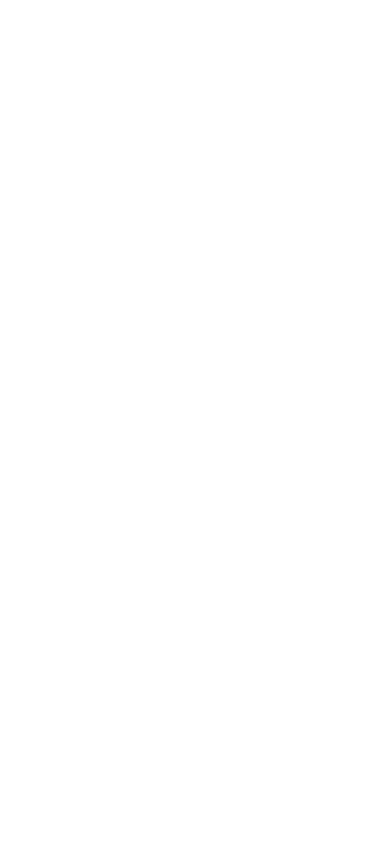
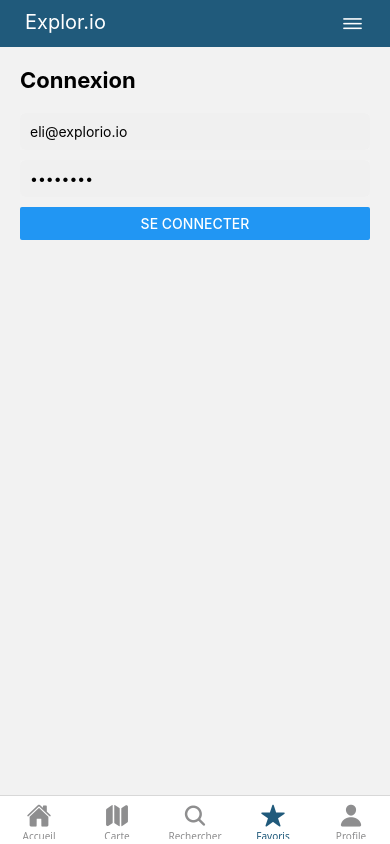
Before and after one commit to hichamalki/explorio-app, a React Native app: screen /Favoris in a window 390 px wide. Built offline with nearby package versions, Linux system fonts and the light colour scheme.

Commit message:
splash screen

```diff
--- a/App.tsx
+++ b/App.tsx
@@ -1,13 +1,14 @@
 import { AuthProvider } from './contexts/auth.context';
 import { SettingsProvider } from './contexts/settings.context';
-import BottomTabs from './navigation/BottomTabs';
+import { SplashScreen } from './screens/Splash/SplashScreen';
 
 export default function App() {
+
   return (
     <AuthProvider>
       <SettingsProvider>
-        <BottomTabs />
+        <SplashScreen />
       </SettingsProvider>
     </AuthProvider>
-  );
+  )
 }
--- a/navigation/BottomTabs.tsx
+++ b/navigation/BottomTabs.tsx
@@ -13,10 +13,6 @@ const Tab = createBottomTabNavigator();
 export default function BottomTabs() {
 
   const { settings, updateSetting } = useSettings();
-
-  if (settings && !settings['global.tab.active']) {
-    return;
-  }
 
   return (
     <NavigationContainer
--- /dev/null
+++ b/screens/Splash/SplashScreen.tsx
@@ -0,0 +1,52 @@
+import { useEffect, useState } from 'react';
+import BottomTabs from '../../navigation/BottomTabs';
+import { useSettings } from '../../contexts/settings.context';
+import { useStorage } from '../../hooks/useStorage.hook';
+import { View, Image, StyleSheet, Text } from 'react-native';
+
+export const SplashScreen = () => {
+    const [showSplash, setShowSplash] = useState(true);
+    const { settings, updateSetting } = useSettings();
+    const { restoreObject, storeObject } = useStorage();
+
+    useEffect(() => {
+        const init = async () => {
+            const existingSettings = await restoreObject('settings');
+            if (!existingSettings || !existingSettings['header.active']) {
+                updateSetting('header.active', 'Hôtels');
+                setTimeout(() => setShowSplash(false), 2000);
+            } else {
+                setShowSplash(false);
+            }
+        };
+        init();
+    }, []);
+
+    if (showSplash) {
+        return (
+            <View style={ls.splash}>
+                <Image source={require('../../assets/logo.png')} style={ls.logo} resizeMode="contain" />
+                <Text style={ls.slogan}>Explor.io — ton guide vers l'inconnu.</Text>
+            </View>
+        );
+    }
+
+    return <BottomTabs />;
+};
+
+const ls = StyleSheet.create({
+    splash: {
+        flex: 1,
+        justifyContent: 'center',
+        alignItems: 'center',
+        backgroundColor: '#ffffff'
+    },
+    logo: {
+        height: 120,
+        width: 120
+    },
+    slogan: {
+        color: '#205A7B',
+        fontSize: 20,
+    }
+});
```
Also changed, not shown: assets/logo.png (added).
